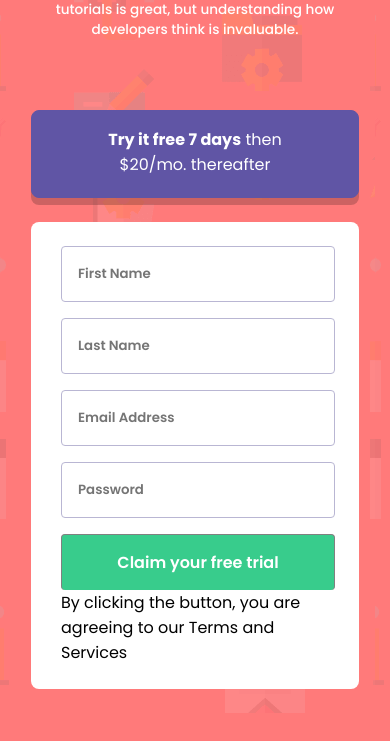
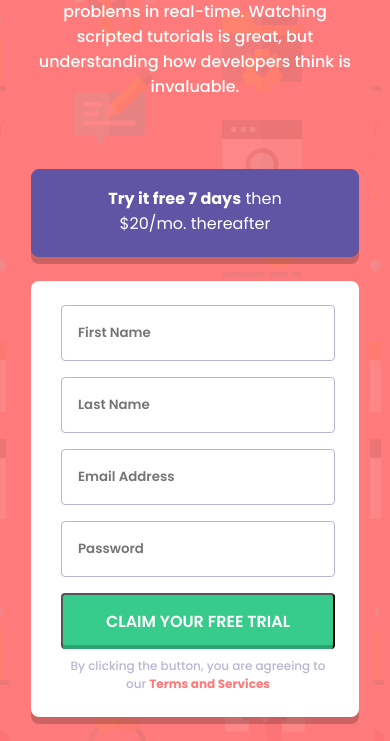
Before and after one commit to shantam8/fm_11intro-component-with-signup, a plain HTML site: page index.html in a window 390 px wide. Shown: the part 230-971 px from the top of the page. Before the commit the page ends 943 px from the top, so only its background shows below. Drawn offline with Linux system fonts and the light colour scheme.

Commit message:
mobile done

```diff
--- a/index.html
+++ b/index.html
@@ -43,7 +43,7 @@
 
         <button type="submit" id="submitBtn">Claim your free trial</button>
         <p>
-          By clicking the button, you are agreeing to our Terms and Services
+          By clicking the button, you are agreeing to our <a href="#">Terms and Services</a>
         </p>
       </form>
     </main>
--- a/scss/main.scss
+++ b/scss/main.scss
@@ -24,13 +24,13 @@ body {
     color: white;
 
     h1 {
-      font-size: 1.5rem;
+      font-size: 1.7rem;
       font-weight: 700;
     }
 
     p {
       margin-top: 1.4rem;
-      font-size: 0.85rem;
+      font-size: 1rem;
       font-weight: 500;
     }
   }
@@ -51,6 +51,11 @@ body {
       font-size: 1rem;
       text-align: center;
 
+      &:hover{
+        background-color: darken($blue, 10%);
+        cursor: pointer;
+      }
+
       span {
         font-weight: 700;
       }
@@ -61,6 +66,7 @@ body {
       padding: 1.5rem 1.5rem 1.5rem 1.875rem;
 
       border-radius: 8px;
+      box-shadow: 0 7px hsla(0, 0%, 0%, 0.2);
       background-color: white;
 
       input {
@@ -77,12 +83,39 @@ body {
         height: 3.5rem;
         width: 100%;
         background-color: $green;
-        border: 1px solid gray;
+
         border-bottom: 2px;
         border-radius: 4px;
+        box-shadow: 0px -4px 0px 0px inset hsla(0, 0%, 0%, 0.2);
+
         color: white;
         font-size: 1rem;
         font-weight: 600;
+        text-transform: uppercase;
+
+        &:hover{
+          background-color: darken($green, 10%);
+          cursor: pointer;
+        }
+      }
+
+      p{
+        margin-top: 0.5rem;
+        color: $grayishBlue;
+        font-size: 0.75rem;
+        font-weight: 500;
+        text-align: center;
+
+        a{
+          text-decoration: none;
+          color: $red;
+          font-weight: 700;
+
+          &:hover{
+            color: darken($red, 10%);
+            cursor: pointer;
+          }
+        }
       }
     }
   }
```
Also changed, not shown: css/main.css, 1 other file.
